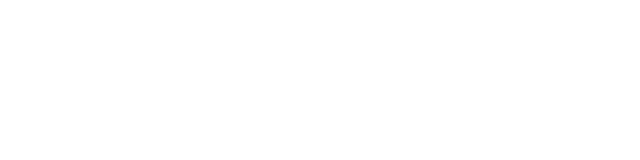
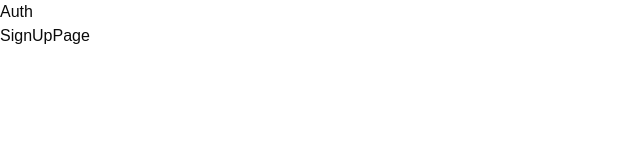
Before and after one commit to leehi9817/onebite-exam, a React (Vite) app: page /sign-up in a window 1280 px wide. Shown: the top 160 px of the page, without its empty margins (0-640 px from the left). Built offline with nearby package versions, Linux system fonts and the light colour scheme.

Commit message:
feat: add react router example

```diff
--- a/src/App.tsx
+++ b/src/App.tsx
@@ -1,7 +1,28 @@
+import { Routes, Route, Outlet } from "react-router";
 import "./App.css";
+import IndexPage from "@/pages/IndexPage";
+import SignInPage from "@/pages/SignInPage";
+import SignUpPage from "@/pages/SignUpPage";
+
+function AuthLayout() {
+  return (
+    <div>
+      <header>Auth</header>
+      <Outlet />
+    </div>
+  );
+}
 
 function App() {
-  return <></>;
+  return (
+    <Routes>
+      <Route path="/" element={<IndexPage />} />
+      <Route element={<AuthLayout />}>
+        <Route path="/sign-in" element={<SignInPage />} />
+        <Route path="/sign-up" element={<SignUpPage />} />
+      </Route>
+    </Routes>
+  );
 }
 
 export default App;
--- /dev/null
+++ b/src/pages/IndexPage.tsx
@@ -0,0 +1,3 @@
+export default function IndexPage() {
+  return <div>IndexPage</div>;
+}
--- /dev/null
+++ b/src/pages/SignInPage.tsx
@@ -0,0 +1,3 @@
+export default function SignInPage() {
+  return <div>SignInPage</div>;
+}
--- /dev/null
+++ b/src/pages/SignUpPage.tsx
@@ -0,0 +1,3 @@
+export default function SignUpPage() {
+  return <div>SignUpPage</div>;
+}
```
